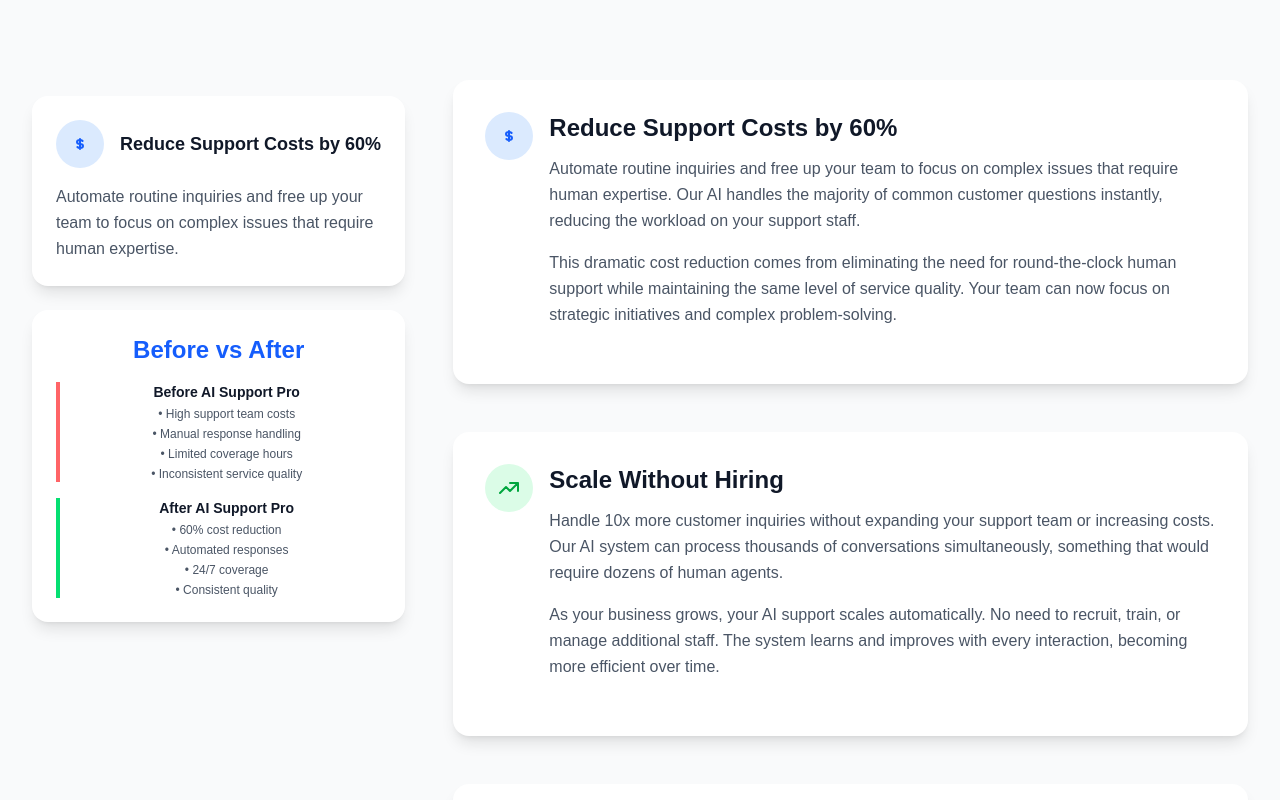
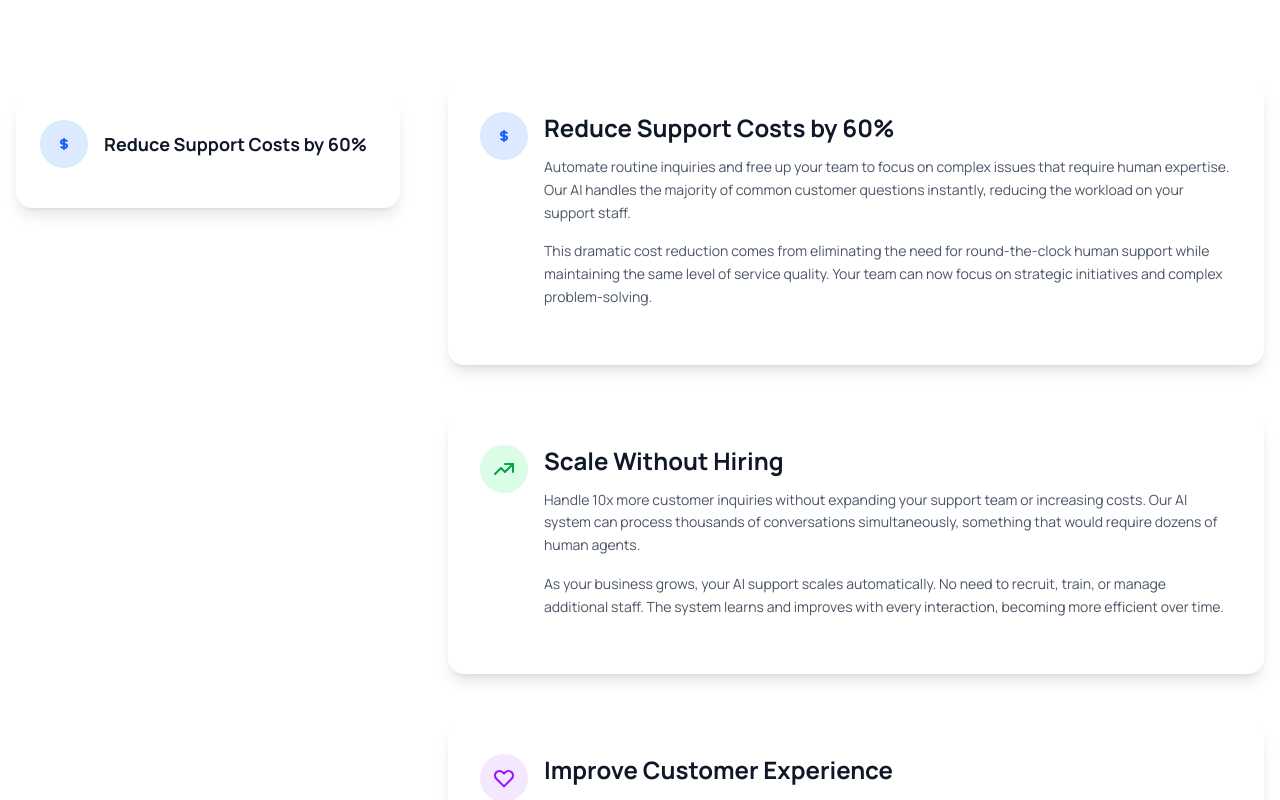
Before and after one commit to hinlaw/portfolio, a Next.js app: page / in a window 1280 px wide. Shown: the top 800 px of the page. Built offline with nearby package versions, Linux system fonts and the light colour scheme.

Commit message:
add font and fallback font

```diff
--- a/app/globals.css
+++ b/app/globals.css
@@ -8,8 +8,6 @@
 @theme inline {
   --color-background: var(--background);
   --color-foreground: var(--foreground);
-  --font-sans: var(--font-geist-sans);
-  --font-mono: var(--font-geist-mono);
 }
 
 @media (prefers-color-scheme: dark) {
@@ -22,5 +20,6 @@
 body {
   background: var(--background);
   color: var(--foreground);
-  font-family: Arial, Helvetica, sans-serif;
+  font-family: Manrope, -apple-system, BlinkMacSystemFont, "Segoe UI", Helvetica, Arial, sans-serif, "Apple Color Emoji", "Segoe UI Emoji", "Noto Sans SC", "Microsoft YaHei", "Noto Sans CJK TC", "PingFang HK", Roboto, MingLiU, PMingLiU-TW, PMingLiU-ExtB, SimHei, SimSun;
+  font-size: 0.875rem; /* sm size */
 }
--- a/app/layout.tsx
+++ b/app/layout.tsx
@@ -1,14 +1,13 @@
 import type { Metadata } from "next";
-import { Geist, Geist_Mono } from "next/font/google";
+import { Manrope, Geist_Mono } from "next/font/google";
 import "./globals.css";
 
-const geistSans = Geist({
-  variable: "--font-geist-sans",
+const manrope = Manrope({
+  variable: "--font-manrope",
   subsets: ["latin"],
 });
 
 const geistMono = Geist_Mono({
-  variable: "--font-geist-mono",
   subsets: ["latin"],
 });
 
@@ -25,7 +24,7 @@
   return (
     <html lang="en">
       <body
-        className={`${geistSans.variable} ${geistMono.variable} antialiased`}
+        className={"max-w-7xl mx-auto px-4"}
       >
         {children}
       </body>
--- a/app/page.tsx
+++ b/app/page.tsx
@@ -3,13 +3,8 @@
 import { useState, useEffect, useRef } from 'react';
 
 export default function Home() {
-  const [isVisible, setIsVisible] = useState(false);
   const [activeArticle, setActiveArticle] = useState(0);
   const articleRefs = useRef<(HTMLElement | null)[]>([]);
-
-  useEffect(() => {
-    setIsVisible(true);
-  }, []);
 
   // Intersection Observer for article tracking
   useEffect(() => {
@@ -48,22 +43,7 @@
         <svg className="w-6 h-6 text-blue-600" fill="none" stroke="currentColor" viewBox="0 0 24 24">
           <path strokeLinecap="round" strokeLinejoin="round" strokeWidth={2} d="M12 8c-1.657 0-3 .895-3 2s1.343 2 3 2 3 .895 3 2-1.343 2-3 2m0-8c1.11 0 2.08.402 2.599 1M12 8V7m0 1v8m0 0v1m0-1c-1.11 0-2.08-.402-2.599-1" />
         </svg>
-      ),
-      summary: "Automate routine inquiries and free up your team to focus on complex issues that require human expertise.",
-      beforeAfter: {
-        before: [
-          "High support team costs",
-          "Manual response handling",
-          "Limited coverage hours",
-          "Inconsistent service quality"
-        ],
-        after: [
-          "60% cost reduction",
-          "Automated responses",
-          "24/7 coverage",
-          "Consistent quality"
-        ]
-      }
+      )
     },
     {
       title: "Scale Without Hiring",
@@ -71,21 +51,7 @@
         <svg className="w-6 h-6 text-green-600" fill="none" stroke="currentColor" viewBox="0 0 24 24">
           <path strokeLinecap="round" strokeLinejoin="round" strokeWidth={2} d="M13 7h8m0 0v8m0-8l-8 8-4-4-6 6" />
         </svg>
-      ),
-      summary: "Handle 10x more customer inquiries without expanding your support team or increasing costs.",
-      beforeAfter: {
-        before: [
-          "Limited by team size",
-          "Manual scaling required",
-          "Training new staff",
-          "Increased overhead"
-        ],
-        after: [
-          "Unlimited scaling",
-          "Automatic scaling",
-          "No training needed",
-        ]
-      }
+      )
     },
     {
       title: "Improve Customer Experience",
@@ -93,23 +59,7 @@
         <svg className="w-6 h-6 text-purple-600" fill="none" stroke="currentColor" viewBox="0 0 24 24">
           <path strokeLinecap="round" strokeLinejoin="round" strokeWidth={2} d="M4.318 6.318a4.5 4.5 0 000 6.364L12 20.364l7.682-7.682a4.5 4.5 0 00-6.364-6.364L12 7.636l-1.318-1.318a4.5 4.5 0 00-6.364 0z" />
         </svg>
-      ),
-      summary: "Provide instant, accurate responses that make customers feel valued and supported 24/7.",
-      beforeAfter: {
-        before: [
-          "4-6 hour response time",
-          "Limited availability",
-          "Human error risk",
-          "Inconsistent responses",
-          "12345"
-        ],
-        after: [
-          "Instant responses",
-          "24/7 availability",
-          "99.9% accuracy",
-          "Consistent quality"
-        ]
-      }
+      )
     },
     {
       title: "Increase Revenue",
@@ -117,22 +67,7 @@
         <svg className="w-6 h-6 text-orange-600" fill="none" stroke="currentColor" viewBox="0 0 24 24">
           <path strokeLinecap="round" strokeLinejoin="round" strokeWidth={2} d="M9 19v-6a2 2 0 00-2-2H5a2 2 0 00-2 2v6a2 2 0 002 2h2a2 2 0 002-2zm0 0V9a2 2 0 012-2h2a2 2 0 012 2v10m-6 0a2 2 0 002 2h2a2 2 0 002-2m0 0V5a2 2 0 012-2h2a2 2 0 012 2v14a2 2 0 01-2 2h-2a2 2 0 01-2-2z" />
         </svg>
-      ),
-      summary: "Faster response times and better service quality lead to higher customer retention and increased sales.",
-      beforeAfter: {
-        before: [
-          "Low customer retention",
-          "Missed sales opportunities",
-          "Poor service reputation",
-          "Limited growth potential"
-        ],
-        after: [
-          "Higher retention rates",
-          "Upselling opportunities",
-          "Excellent reputation",
-          "Unlimited growth"
-        ]
-      }
+      )
     }
   ];
 
@@ -140,8 +75,8 @@
     <div className="min-h-screen bg-white">
 
       {/* Benefits Section */}
-      <section id="benefits" className="py-20 bg-gray-50">
-        <div className="max-w-7xl mx-auto px-8">
+      <section id="benefits" className="py-20">
+        <div>
           <div className="grid grid-cols-3 gap-12">
             {/* Left Column - Dynamic Header */}
             <div className="col-span-1">
@@ -157,35 +92,8 @@
                       {benefitData[activeArticle].title}
                     </h3>
                   </div>
-                  <p className="text-gray-600 leading-relaxed transition-all duration-700 ease-in-out">
-                    {benefitData[activeArticle].summary}
-                  </p>
                 </div>
 
-                {/* Dynamic Before vs After */}
-                <div className="bg-white p-6 rounded-2xl shadow-lg transition-all duration-700 ease-in-out">
-                  <div className="text-center">
-                    <div className="text-2xl font-bold text-blue-600 mb-4 transition-all duration-700 ease-in-out">Before vs After</div>
-                    <div className="space-y-4">
-                      <div className="border-l-4 border-red-400 pl-3 transition-all duration-700 ease-in-out">
-                        <h4 className="font-semibold text-gray-900 text-sm">Before AI Support Pro</h4>
-                        <ul className="text-xs text-gray-600 mt-1 space-y-1">
-                          {benefitData[activeArticle].beforeAfter.before.map((item, index) => (
-                            <li key={index} className="transition-all duration-700 ease-in-out">• {item}</li>
-                          ))}
-                        </ul>
-                      </div>
-                      <div className="border-l-4 border-green-400 pl-3 transition-all duration-700 ease-in-out">
-                        <h4 className="font-semibold text-gray-900 text-sm">After AI Support Pro</h4>
-                        <ul className="text-xs text-gray-600 mt-1 space-y-1">
-                          {benefitData[activeArticle].beforeAfter.after.map((item, index) => (
-                            <li key={index} className="transition-all duration-700 ease-in-out">• {item}</li>
-                          ))}
-                        </ul>
-                      </div>
-                    </div>
-                  </div>
-                </div>
               </div>
             </div>
 
```
